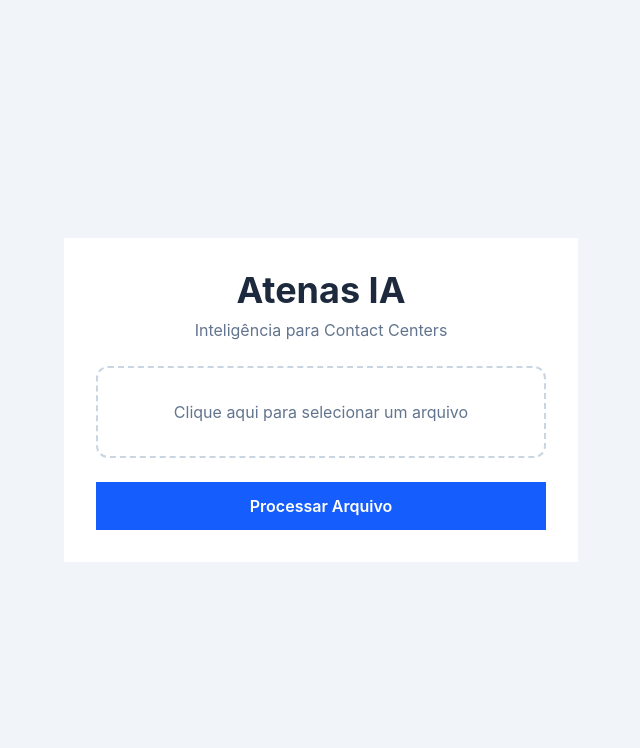
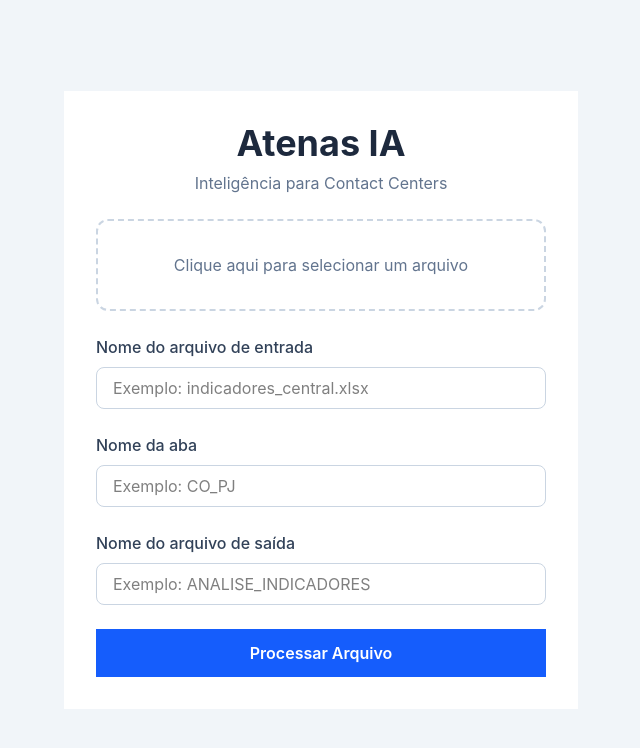
Before and after one commit to jeansoto516-a11y/ATENAS-IA, a React app in the folder frontend/: page / in a window 1280 px wide. Shown: the top 748 px of the page, without its empty margins (319-959 px from the left). Built offline with nearby package versions, Linux system fonts and the light colour scheme; the HTML template or start-up script is replaced by a standard one.

Commit message:
feat: criação dos 3 input para definir arquivos

```diff
--- a/frontend/src/pages/Home.jsx
+++ b/frontend/src/pages/Home.jsx
@@ -3,6 +3,7 @@ import Card from "../components/ui/Card";
 import Button from "../components/ui/Button";
 import UploadArea from "../components/upload/UploadArea";
 import { uploadArquivo } from "../services/uploadService";
+import Input from "../components/ui/Input";
 
 function Home() {
         const [formData, setFormData] = useState({
@@ -72,6 +73,30 @@ function Home() {
             }
             />
 
+            <Input
+            label="Nome do arquivo de entrada"
+            name="entrada"
+            value={formData.entrada}
+            onChange={handlechange}
+            placeholder="Exemplo: indicadores_central.xlsx"
+            />
+
+            <Input
+            label="Nome da aba"
+            name="aba"
+            value={formData.aba}
+            onChange={handlechange}
+            placeholder="Exemplo: CO_PJ"
+            />
+
+            <Input
+            label="Nome do arquivo de saída"
+            name="saida"
+            value={formData.saida}
+            onChange={handlechange}
+            placeholder="Exemplo: ANALISE_INDICADORES"
+            />
+
             <Button onClick={handleUpload}>
             Processar Arquivo
             </Button>
```
